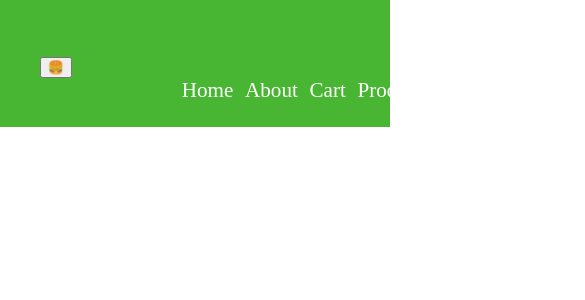
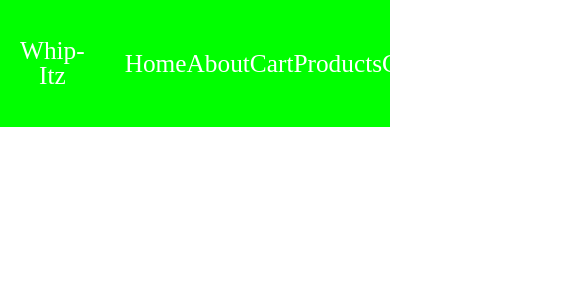
Before and after one commit to CamRains/whip-itz, a React (Create React App) app: page /login in a window 390 px wide. Shown: the top 300 px of the page, 585 px wide, since content can reach past the window. Built offline with nearby package versions, Linux system fonts and the light colour scheme; grey boxes are pictures that could not be loaded; what redux-promise-middleware would draw is missing.

Commit message:
quantity now working from button, but not from select tag yet

```diff
--- a/src/components/Header/Header.js
+++ b/src/components/Header/Header.js
@@ -13,9 +13,10 @@ class Header extends Component {
     super(props);
 
     this.state = {
-      toggle: false
+      toggle: false,
+      Login: false,
       //   guest: "",
-      //   user: ""
+      user: ""
       // };
 
       // this.getSession = this.getSession.bind(this);
@@ -31,6 +32,14 @@ class Header extends Component {
     });
   }
 
+  toggleLogin() {
+    this.setState(prevState => {
+      console.log(this.state.toggle);
+      return {
+        toggle: !prevState.toggle
+      };
+    });
+  }
   // componentDidMount() {
   //   this.props.requestUser();
   // }
@@ -51,18 +60,15 @@ class Header extends Component {
     console.log(this.props);
     return (
       <header>
-        <div className="header-container">
+        <div>
           <div className="logo-container">
-            <img
-              src="https://mark.trademarkia.com/services/logo.ashx?sid=77968400"
-              alt="This is the logo"
-            />
+            <a href="#/home">Whip-Itz</a>
+          </div>
           <button onClick={() => this.toggleSideBar()}>
-              {this.state.toggle ? <p>&#10094;</p> : <p>&#x1F354;</p>}
+            {this.state.toggle ? <p>&#x2630;</p> : <p>&#x2630;</p>}
           </button>
-          </div>
-          <div>
-            <div className="nav-links">
+
+          <nav className={this.state.toggle ? "show" : ""}>
             <ul>
               <li>
                 <Link to="/home">Home</Link>
@@ -79,19 +85,22 @@ class Header extends Component {
               <li>
                 <Link to="/gallery">Gallery</Link>
               </li>
+              {/* <li>
+                <Link to="/contact">Contact</Link>
+              </li> */}
               <li>
-                  <Link to="/contact">Contact</Link>
+                <a href="#/contact">Contact</a>
+                {/* <Link to="/contact">Contact</Link> */}
               </li>
-                <li>
+
               {this.props.user ? (
-                    <button onClick={this.props.logout}>Logout</button>
+                <a href="#/login" onClick={this.props.logout}>Logout</a>
               ) : (
-                    <Link to="/login">Login</Link>
+                <a href="#/login">Login</a>
+                // <Link to="/login">Login</Link>
               )}
-                </li>
             </ul>
-            </div>
-          </div>
+          </nav>
         </div>
       </header>
     );
--- a/src/components/Header/header.css
+++ b/src/components/Header/header.css
@@ -1,45 +1,85 @@
-.header-container {
+body {
+  height: 100vh;
+}
+header {
   height: 15vh;
-  width: 100vw;
-  background: rgb(73, 182, 51);
+}
+header a {
+  color: white;
+  text-decoration: none;
+  font-size: 3vh;
+}
+header > div {
+  background: lime;
+  height: 100%;
+  width: 100%;
+  max-width: 1000px;
+  margin: 0 auto;
   display: flex;
-  flex-wrap: wrap;
   justify-content: space-between;
-  align-items: flex-start;
-  align-content: flex-end;
+  align-items: center;
 }
-.logo-container {
-  height: 10vh;
-  color: white;
+header nav ul {
+  min-width: 200px;
+  display: flex;
+  justify-content: space-between;
+  align-items: center;
+  padding: 40px;
 }
 
-img {
-  padding-left: 5vw;
-  padding-top: 12vh;
-  height: 7vh;
-  width: 4.5vw;
+.logo-container {
+  position: relative;
+  z-index: 2;
+  padding-left: 20px;
 }
-ul {
-  list-style-type: none;
-  display: flex;
-}
-.nav-links {
-  display: flex;
-  /* justify-content: space-between */
-  padding: 3vh;
-  padding-left: 40vw;
-}
-.nav-links a {
-  color: white;
-  text-decoration: none;
-  font-size: 2.5vh;
-  list-style-type: none;
-  padding: 1.5vw;
+header button {
+  display: none;
 }
 
-@media (max-width: 700px) {
-  header > div{
-    padding: 0 20px
+@media (max-width: 320px) {
+  header > div {
+    padding: 0 20px;
   }
+  header nav {
+    position: fixed;
+    height: 100px;
+    width: 100px;
+    top: 0;
+    right: 0;
+    padding:35px;
+    transform: translate(200px, 50px);
+    transition: 0.5s ease-in-out;
+  }
+  header nav ul {
+    justify-content: space-around;
+    flex-direction: column;
+    height: 100px;
+    background: grey;
+    width: 100%;
+    padding: 150px;
+  }
+ header nav ul li{
+   margin: 8px;
+ }
+  header .show {
+    transform: translate(95px, 50px);
 
+  }
+  header button {
+    right: 20;
+    top: 20;
+    border: none;
+    background: lime;
+    display: flex;
+    position: relative;
+    z-index: 2;
+    height: 10vh;
+    width: 40px;
+    justify-content: center;
+    align-items: center;
+    /* box-shadow: 1px, 3px, 5px rgba(0, 0, 0, 0.363); */
+    cursor: pointer;
+  }
+  .logo-container {
+  }
 }
--- /dev/null
+++ b/src/components/Header/practice.css
@@ -0,0 +1,50 @@
+body {
+    height: 200vh;
+  }
+  header{
+    height:15vh
+  }
+  .header-container {
+    /* height: 15vh; */
+    width: 100vw;
+    background: rgb(73, 182, 51);
+    display: flex;
+    flex-wrap: wrap;
+    justify-content: space-between;
+    align-items: flex-start;
+    align-content: flex-end;
+  }
+  .logo-container {
+    height: 10vh;
+    color: white;
+  }
+
+  img {
+    padding-left: 5vw;
+    padding-top: 12vh;
+    height: 7vh;
+    width: 4.5vw;
+  }
+  ul {
+    list-style-type: none;
+    display: flex;
+  }
+  .nav-links {
+    display: flex;
+    /* justify-content: space-between */
+    padding: 3vh;
+    padding-left: 40vw;
+  }
+  .nav-links a {
+    color: white;
+    text-decoration: none;
+    font-size: 2.5vh;
+    list-style-type: none;
+    padding: 1.5vw;
+  }
+
+  @media (max-width: 700px) {
+    header > div {
+      padding: 0 20px;
+    }
+  }
--- a/src/components/Products/Products.js
+++ b/src/components/Products/Products.js
@@ -47,7 +47,7 @@ class Products extends Component {
   addToCart = product => {
     console.log("dhafwegifbhabhbLABEL BALLS", product);
     axios.post(`/api/products/${product.product_id}`, product).then(res => {
-      console.log(res);
+      console.log(product);
     });
   };
 
```
Also changed, not shown: 1 other file (tests, documents, lock files or other folders). Lines whose indentation alone changed are shown as unchanged.
